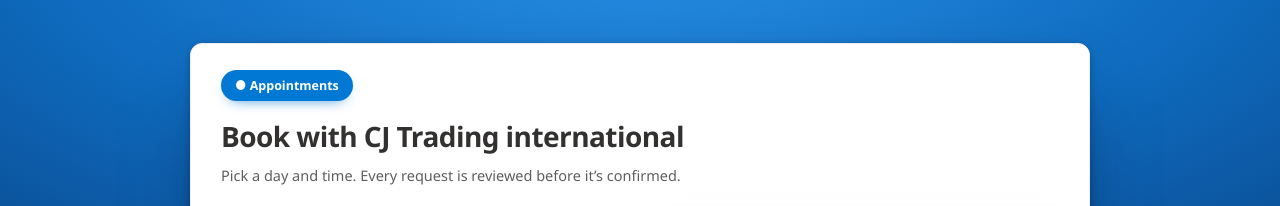
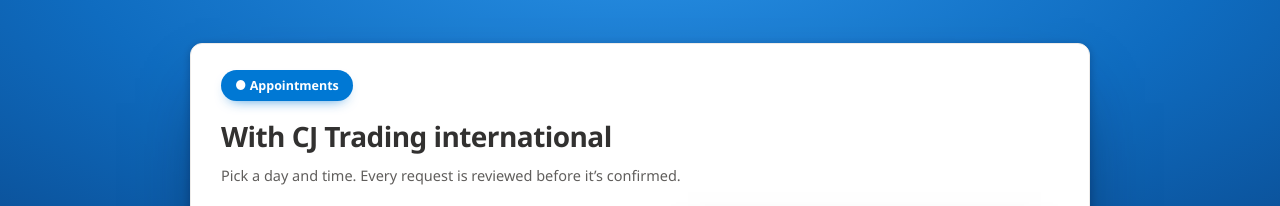
Before and after one commit to zionp7706-svg/ggdshdg, a plain HTML site: page index.html in a window 1280 px wide. Shown: the top 206 px of the page. Drawn offline with Linux system fonts and the light colour scheme.

Commit message:
Update index.html

```diff
--- a/index.html
+++ b/index.html
@@ -631,7 +631,7 @@ document.addEventListener("keydown",e=>{
 });
 
 /* boot */
-$$("bizName").textContent=`Book with ${CONFIG.businessName}`;
+$$("bizName").textContent=`With ${CONFIG.businessName}`;
 document.title=`Book an appointment — ${CONFIG.businessName}`;
 renderCalendar(); renderSlots();
 
```
